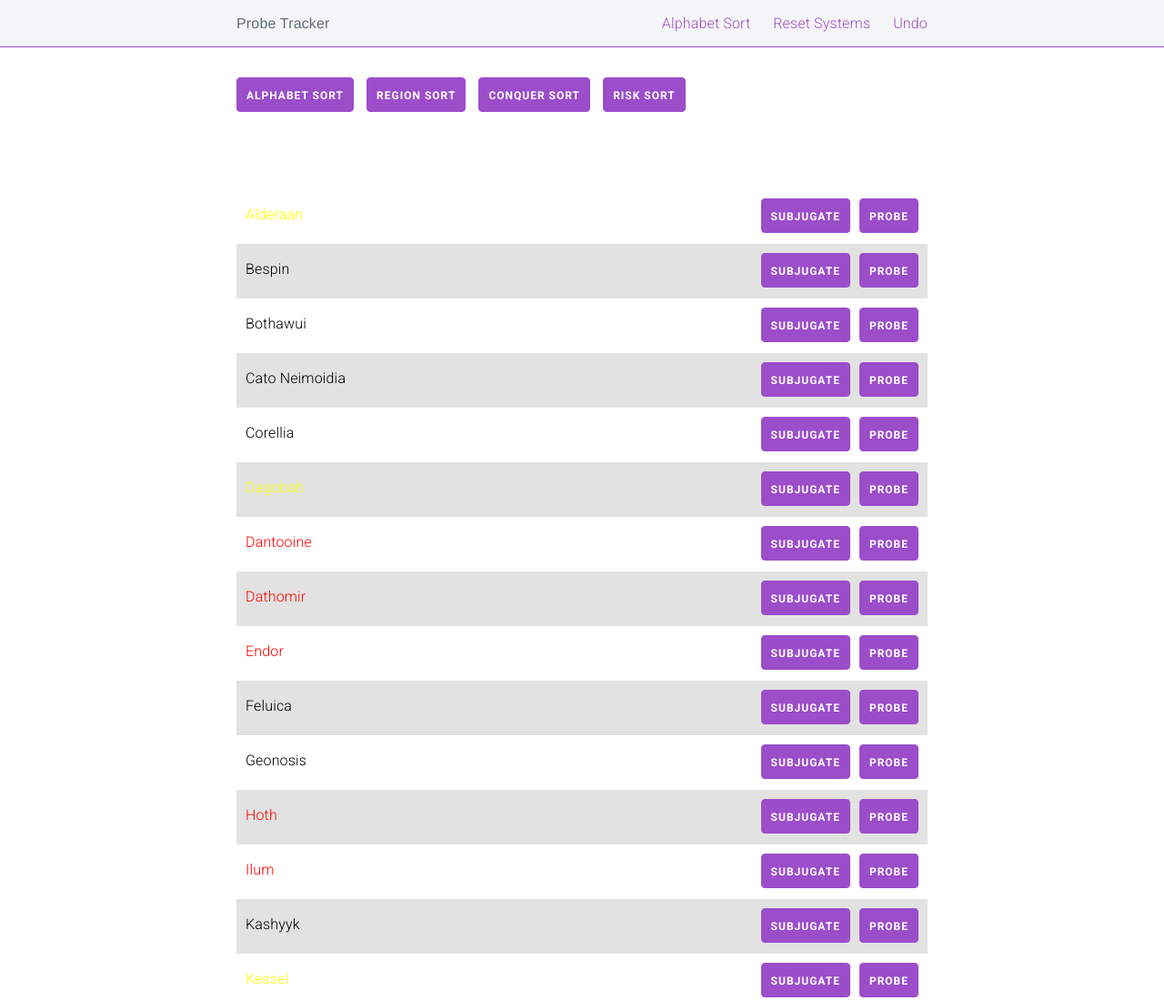
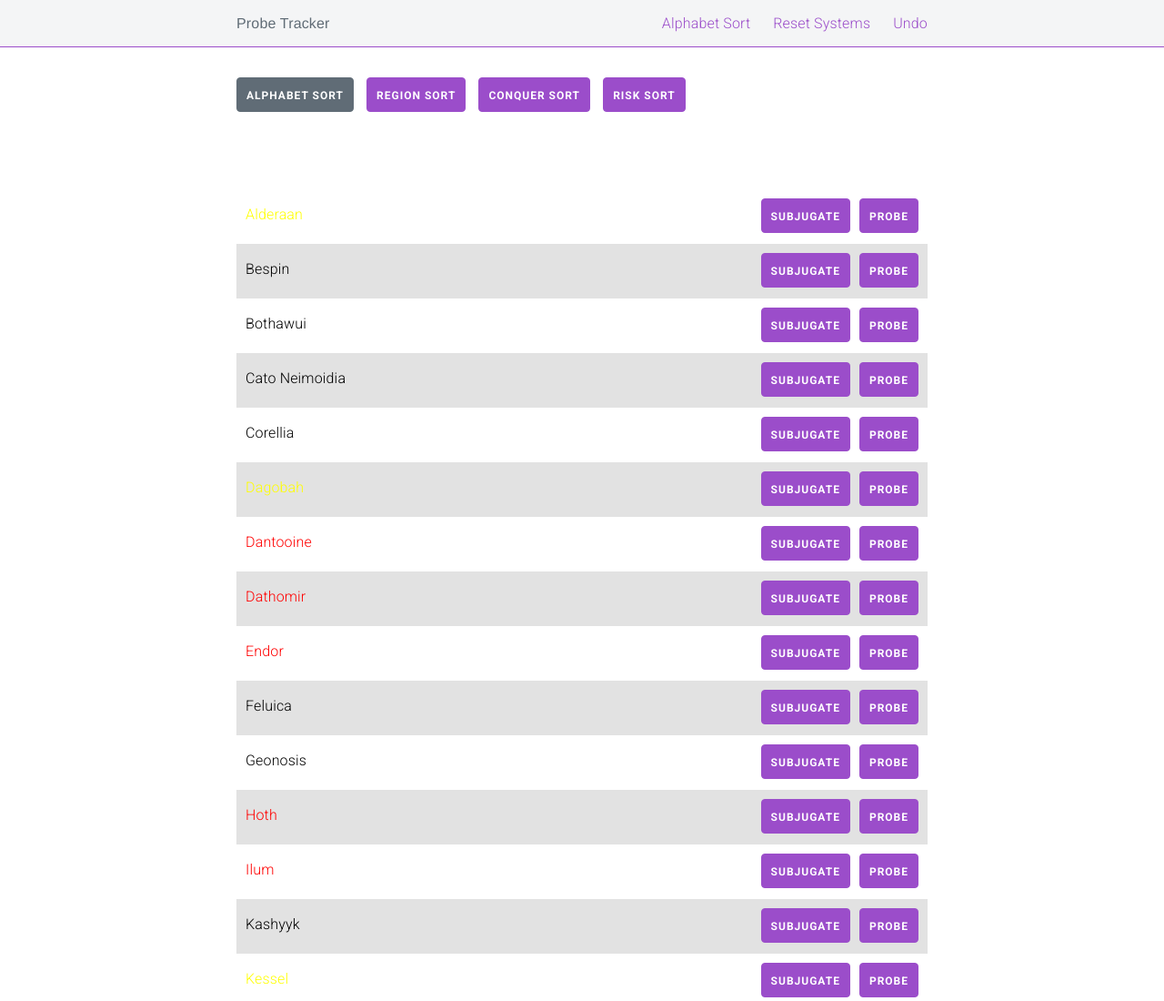
Before and after one commit to jamiemctaggart/jamiemctaggart.github.io, a plain HTML site: page misc/probe-tracker/index.html in a window 1280 px wide. Shown: the top 1100 px of the page at 91% size. Drawn offline with nearby package versions, Linux system fonts and the light colour scheme.

Commit message:
small QOL imporvement - The sort buttons now display which sort is currently active by a change in colour

```diff
--- a/misc/probe-tracker/index.html
+++ b/misc/probe-tracker/index.html
@@ -65,10 +65,10 @@
         <section class="container">
             <dl id="secondNav">
                 <dt>
-                    <button class="button float-centre" onclick="changeSort(0)">Alphabet Sort</button>
-                    <button class="button float-centre" onclick="changeSort(1)">Region Sort</button>
-                    <button class="button float-centre" onclick="changeSort(2)">Conquer Sort</button>
-                    <button class="button float-centre" onclick="changeSort(3)">Risk Sort</button>
+                    <button class="sortButton button float-centre active" id="alphabet" onclick="changeSort(0)">Alphabet Sort</button>
+                    <button class="sortButton button float-centre" id="region" onclick="changeSort(1)">Region Sort</button>
+                    <button class="sortButton button float-centre" id="conquer" onclick="changeSort(2)">Conquer Sort</button>
+                    <button class="sortButton button float-centre" id="risk" onclick="changeSort(3)">Risk Sort</button>
                 </dt>
             </dl>
             <dl id="SystemList">
--- a/misc/probe-tracker/js/systems.js
+++ b/misc/probe-tracker/js/systems.js
@@ -50,7 +50,16 @@ function refresh(){
         riskRefresh();
         sort.innerText = "Risk Sort"
     }
+    highlightActiveSort(sortType);
     subjugatedRefresh();
+}
+
+function highlightActiveSort(sortType) {
+    var sortButtons = document.getElementsByClassName("sortButton");
+    for (var i = 0; i < sortButtons.length; i++) {
+        sortButtons[i].classList.remove("active");
+    }
+    sortButtons[sortType].classList.add("active");
 }
 
 function alphabetRefresh(){
--- a/misc/probe-tracker/stylesheet.css
+++ b/misc/probe-tracker/stylesheet.css
@@ -39,6 +39,11 @@ nav {
 .header {
  background-color:#f4f5f6;
  padding-top:1rem
+}
+
+.active {
+  background-color: #606c76;
+  border-color: #606c76;
 }
 
 @media(min-width:40rem) {
```
